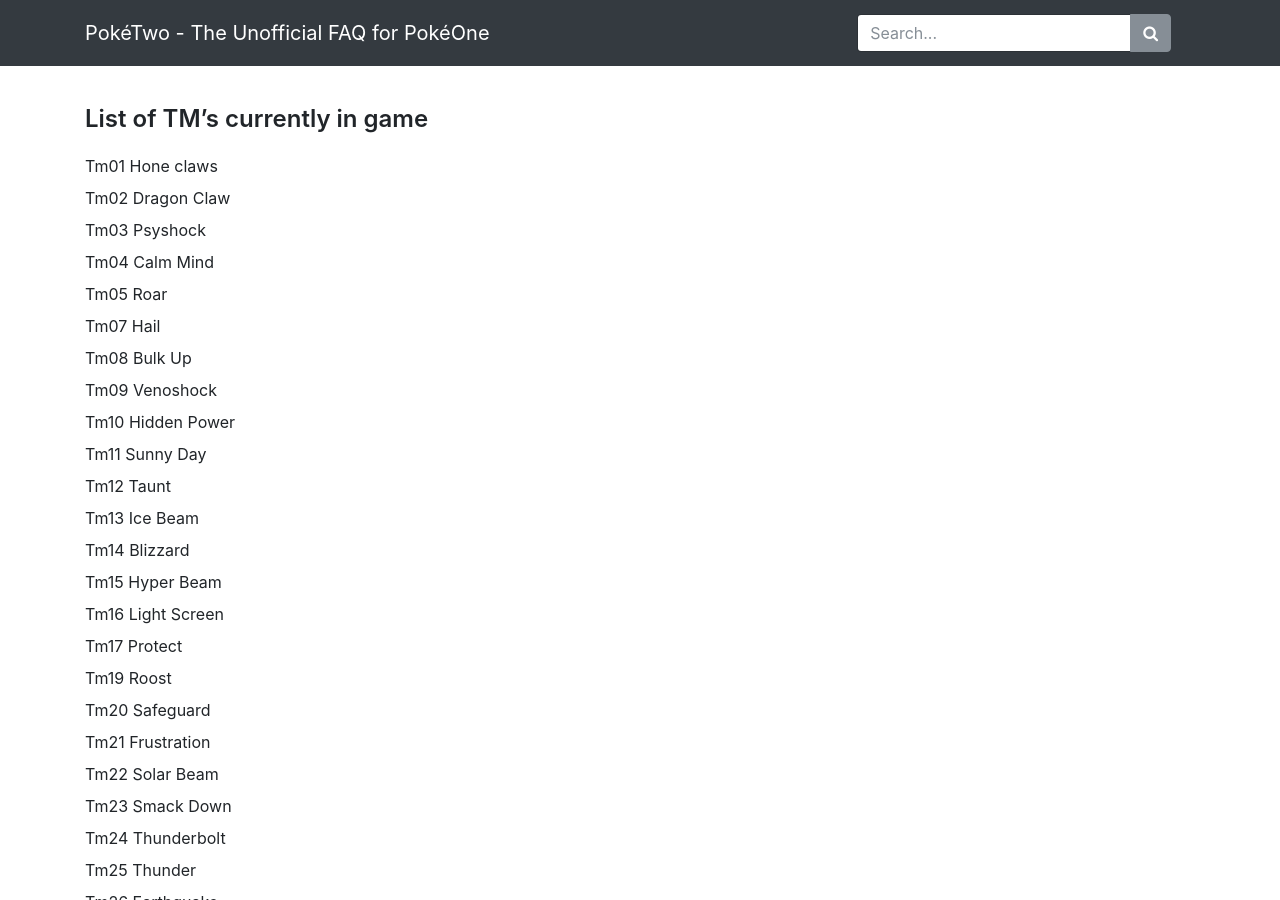
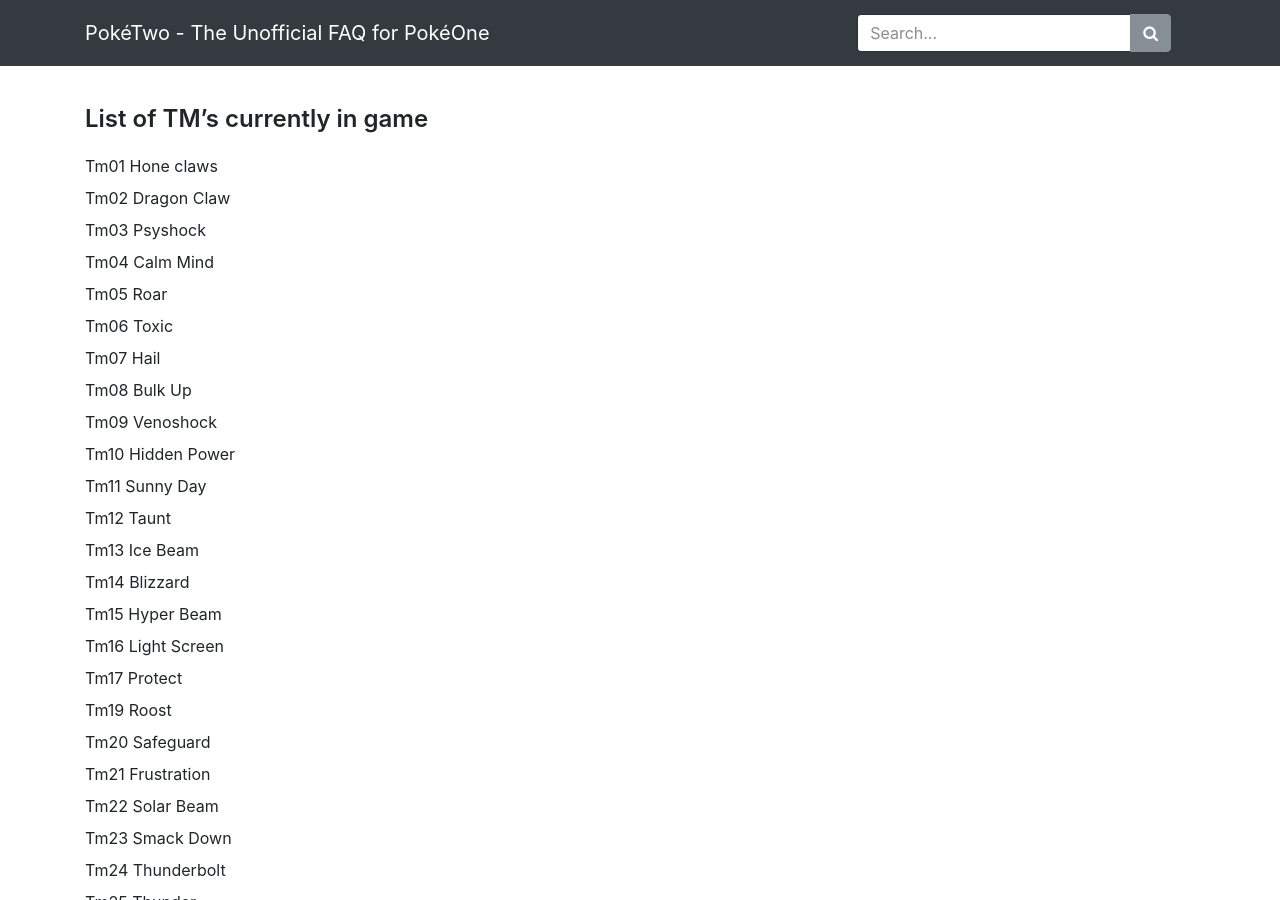
Before and after one commit to X3I/poketwo.com, a Jekyll site: the page built from _pages/tm/tmlist.md, in a window 1280 px wide and 900 px high. Built offline with Jekyll 4.4.1, drawn with Linux system fonts in a browser that asks for light colours; nearby versions of some CDN libraries; our own code applies the rules of GitHub Pages for plain Markdown files.

Commit message:
Update tmlist.md

```diff
--- a/_pages/tm/tmlist.md
+++ b/_pages/tm/tmlist.md
@@ -12,6 +12,7 @@
 Tm03    Psyshock <br/>
 Tm04    Calm Mind <br/>
 Tm05    Roar<br/>
+Tm06    Toxic<br/>
 Tm07    Hail <br/>
 Tm08    Bulk Up <br/>
 Tm09    Venoshock <br/>
```
